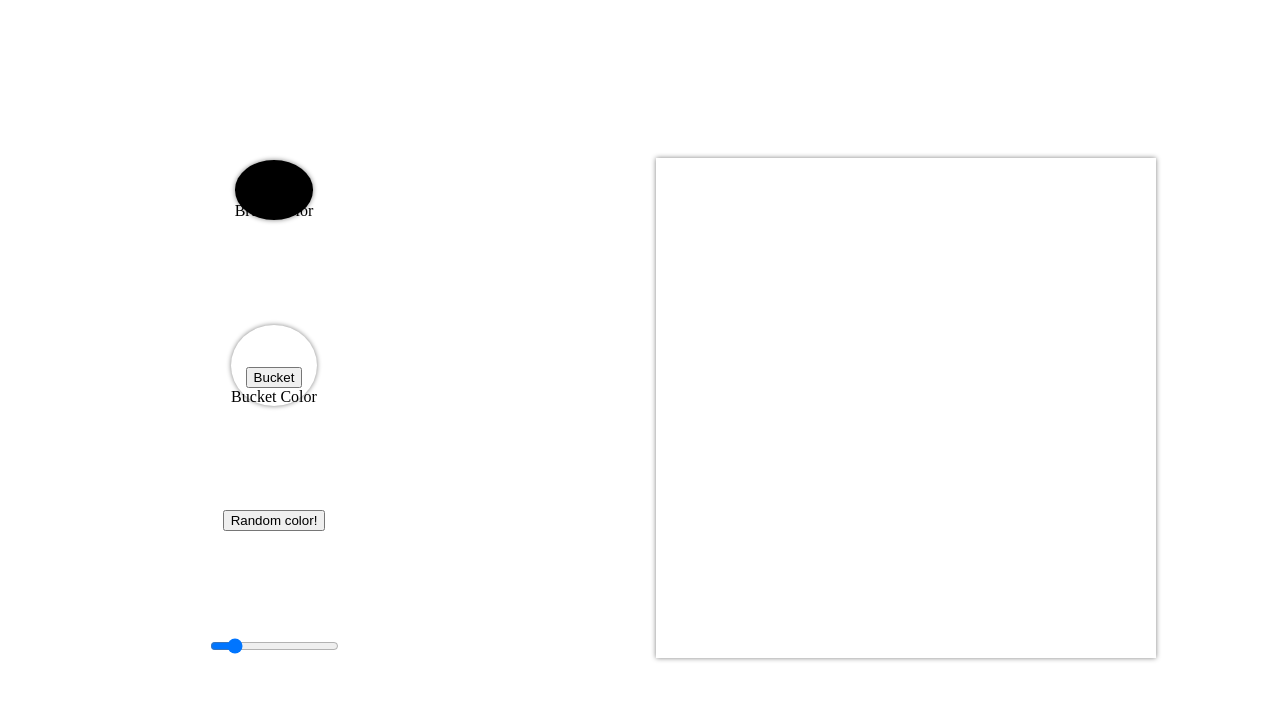
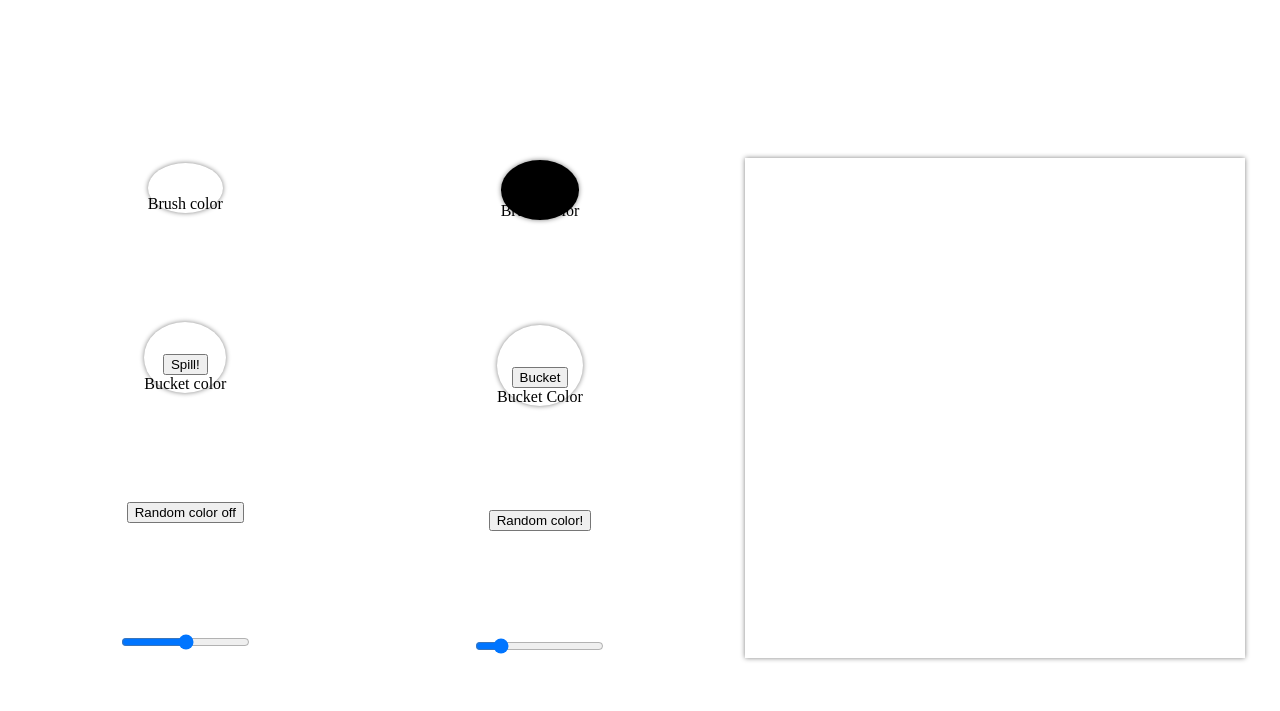
Before and after one commit to dingdongg/odin-eas, a plain HTML site: page index.html in a window 1280 px wide. Drawn offline with Linux system fonts and the light colour scheme.

Commit message:
created full HTML structure and reduce element creation in script.js

```diff
--- a/index.html
+++ b/index.html
@@ -7,6 +7,25 @@
         <title>Etch-a-Sketch</title>
     </head>
     <body>
+        <div class="buttons-container">
+            <div class="color-container brush-color">
+                <div class="wrapper brush-color">
+                    <input type="color" id="brush-color">
+                </div>
+                <label for="brush-color">Brush color</label>
+            </div>
+            <div class="color-container bucket-color">
+                <div class="wrapper bucket-color">
+                    <input type="color" id="bucket-color">
+                </div>
+                <button class="bucket-button">Spill!</button>
+                <label for="bucket-color">Bucket color</label>
+            </div>
+            <button class="random-color-button">Random color off</button>
+            <div class="slider-container">
+                <input type="range" min="1" max="100" class="slider">
+            </div>
+        </div>
         <div class="grid-container"></div>
     </body>
 </html>
```
